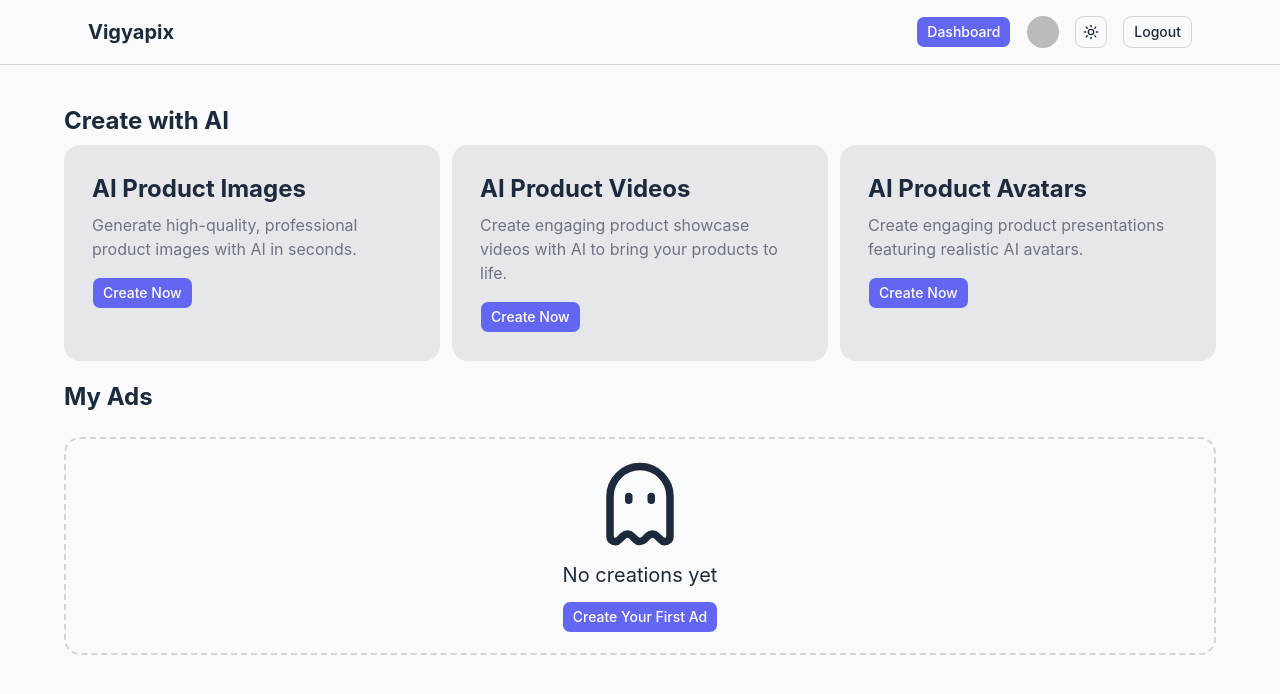
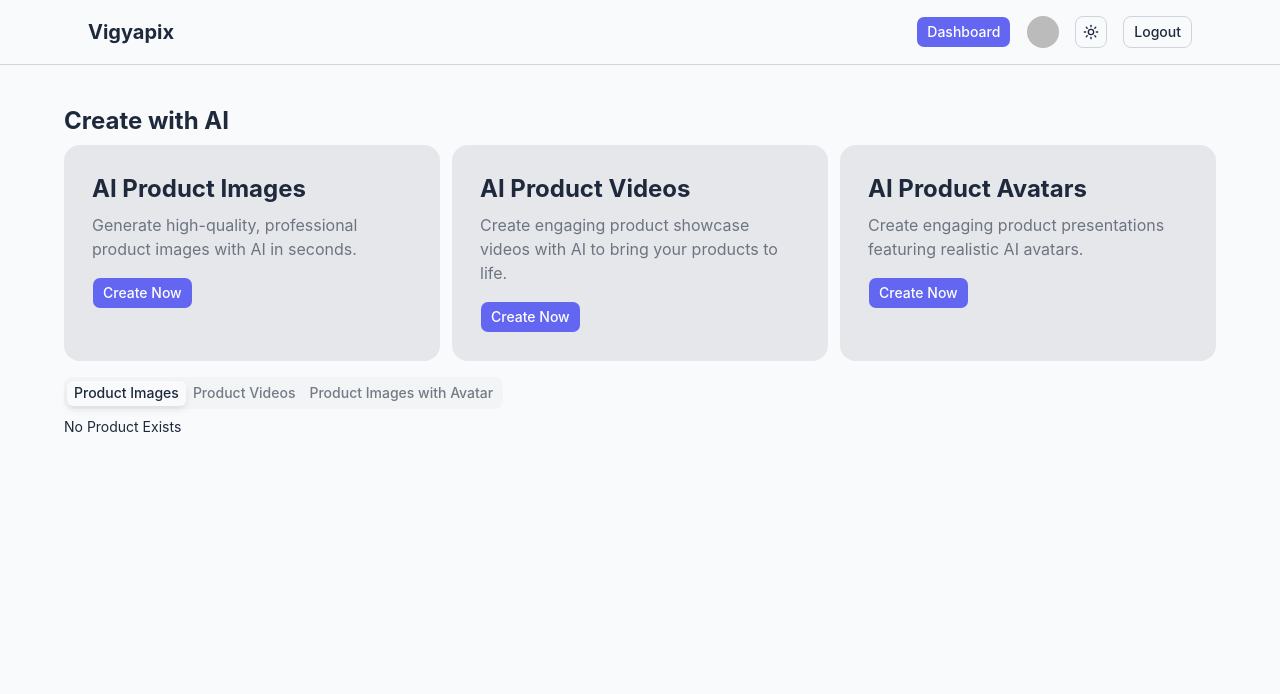
Before and after one commit to somenath203/vigyapix, a Next.js app: page /dashboard in a window 1280 px wide. Shown: the top 694 px of the page. Built offline with nearby package versions, Linux system fonts and the light colour scheme; no server answers; sample sign-in values are in the browser's storage.

Commit message:
switched back to Image and HTML video components and fixed avatar list rendering

```diff
--- a/src/app/api/generate-product-video-ai/route.js
+++ b/src/app/api/generate-product-video-ai/route.js
@@ -70,7 +70,7 @@
 
   try {
 
-    const { productInputImageUrlFromImageKit, productInputDescription } = await req?.json();
+    const { productInputImageUrlFromImageKit, productInputDescription } = await req.json();
 
     // Generate a video prompt using OpenAI.
     const promptResFromOpenAI = await openAIClient.responses.create({
--- a/src/app/creative-ai-tools/product-images-with-avatar/_components/PreviewResult.jsx
+++ b/src/app/creative-ai-tools/product-images-with-avatar/_components/PreviewResult.jsx
@@ -1,6 +1,6 @@
 "use client";
 
-import { Image } from "@imagekit/next";
+import Image from "next/image";
 import { Download, Eye, Loader2 } from "lucide-react";
 import Link from "next/link";
 import axios from "axios";
--- a/src/app/creative-ai-tools/product-images/_components/PreviewResult.jsx
+++ b/src/app/creative-ai-tools/product-images/_components/PreviewResult.jsx
@@ -1,6 +1,6 @@
 "use client";
 
-import { Image } from "@imagekit/next";
+import Image from "next/image";
 import { Download, Eye, Loader2 } from "lucide-react";
 import Link from "next/link";
 import axios from "axios";
--- a/src/app/creative-ai-tools/product-videos/page.jsx
+++ b/src/app/creative-ai-tools/product-videos/page.jsx
@@ -188,7 +188,7 @@
           generatedProductVideoUrl,
           originalProductImageUrl,
           productDescription: allFormData?.descriptionInput,
-          userEmailWhoCreatedTheImageProduct: userData?.email,
+          userEmailWhoCreatedTheVideoProduct: userData?.email,
           createdAt: serverTimestamp(),
         });
 
--- /dev/null
+++ b/src/app/dashboard/_components/ProductImagesList.jsx
@@ -0,0 +1,19 @@
+const ProductImagesList = ({ allImageProducts }) => {
+  return (
+    <div>
+
+      {allImageProducts && allImageProducts?.length === 0 ? (
+        <div>
+          No Product Exists
+        </div>
+      ) : (
+        <div>
+          Product Exists
+        </div>
+      )}
+
+    </div>
+  )
+}
+
+export default ProductImagesList;
--- /dev/null
+++ b/src/app/dashboard/_components/ProductImagesWithAvatar.jsx
@@ -0,0 +1,9 @@
+const ProductImagesWithAvatar = ({ allImageWithAvatarProducts }) => {
+  return (
+    <div>
+
+    </div>
+  )
+}
+
+export default ProductImagesWithAvatar;
--- /dev/null
+++ b/src/app/dashboard/_components/ProductVideosList.jsx
@@ -0,0 +1,9 @@
+const ProductVideosList = ({ allVideoProducts }) => {
+  return (
+    <div>
+
+    </div>
+  )
+}
+
+export default ProductVideosList;
--- a/src/app/dashboard/_components/UsersCreationHistory.jsx
+++ b/src/app/dashboard/_components/UsersCreationHistory.jsx
@@ -1,38 +1,171 @@
-'use client';
+"use client";
 
 import { useState } from "react";
-import { Ghost } from "lucide-react";
-import { Button } from "@/components/ui/button";
+import { collection, getDocs, query, where } from "firebase/firestore";
 
-const UsersCreationHistory = () => {
+import { Tabs, TabsContent, TabsList, TabsTrigger } from "@/components/ui/tabs";
+import ProductImagesList from "./ProductImagesList";
+import ProductVideosList from "./ProductVideosList";
+import ProductImagesWithAvatar from "./ProductImagesWithAvatar";
+import { db } from "@/firebaseConfig";
 
-  const [ userCreationHistoryList, setUserCreationHistoryList ] = useState([]);
 
-  return (
-    <div>
+const UsersCreationHistory = ({ userEmailAddress }) => {
 
-      <h2 className="font-bold text-2xl mt-5 mb-2">My Ads</h2>
 
-      {userCreationHistoryList?.length === 0 ? (
+  const  [loadingAllProductPictures, setLoadingAllProductPictures ] = useState(false);
 
-        <div className="p-5 border-2 border-dashed rounded-2xl flex flex-col items-center justify-center mt-6 gap-3">
+  const [ loadingAllProductVideos, setLoadingAllProductVideos ] = useState(false);
 
-            <Ghost size={90} />
+  const [ loadingAllProductPicturesWithAvatar, setLoadingAllProductPicturesWithAvatar ] = useState(false);
 
-            <h2 className="text-xl">No creations yet</h2>
 
-            <Button className="hover:cursor-pointer">Create Your First Ad</Button>
+  // Fetch all generated product images for a particular email address
+  const fetchProductImages = async () => {
 
-        </div>
+    try {
 
-      ) : (
+      setLoadingAllProductPictures(true);
 
-        <div></div>
+      const q = query(
+        collection(db, "productAdsPicturesData"),
+        where("userEmailWhoCreatedTheImageProduct", "==", userEmailAddress),
+      );
 
-      )}
+      const querySnapshot = await getDocs(q);
 
-    </div>
-  )
-}
+      const productImages = querySnapshot.docs.map((doc) => ({
+        id: doc.id,
+        ...doc.data(),
+      }));
+
+      console.log("Product Images:", productImages);
+
+    } catch (error) {
+
+      console.error("Error fetching product images:", error);
+
+    } finally {
+
+      setLoadingAllProductPictures(false);
+
+    }
+
+  };
+
+
+  // Fetch all generated product videos for a particular email address
+  const fetchProductVideos = async () => {
+
+    try {
+
+      setLoadingAllProductVideos(true);
+
+      const q = query(
+        collection(db, "productAdsVideoData"),
+        where("userEmailWhoCreatedTheVideoProduct", "==", userEmailAddress),
+      );
+
+      const querySnapshot = await getDocs(q);
+
+      const productVideos = querySnapshot.docs.map((doc) => ({
+        id: doc.id,
+        ...doc.data(),
+      }));
+
+      console.log("Product Videos:", productVideos);
+
+    } catch (error) {
+
+      console.error("Error fetching product videos:", error);
+
+    } finally {
+
+      setLoadingAllProductVideos(false);
+
+    }
+
+  };
+
+
+  // Fetch all generated product images with avatars for a particular email address
+  const fetchProductImagesWithAvatar = async () => {
+
+    try {
+
+      setLoadingAllProductPicturesWithAvatar(true);
+
+      const q = query(
+        collection(db, "productAdsPictureWithAvatarData"),
+        where("userEmailWhoCreatedTheImageProduct", "==", userEmailAddress),
+      );
+
+      const querySnapshot = await getDocs(q);
+
+      const productImagesWithAvatar = querySnapshot.docs.map((doc) => ({
+        id: doc.id,
+        ...doc.data(),
+      }));
+
+      console.log("Product Images with Avatar:", productImagesWithAvatar);
+
+    } catch (error) {
+
+      console.error("Error fetching product images with avatar:", error);
+
+    } finally {
+
+      setLoadingAllProductPicturesWithAvatar(false);
+
+    }
+
+  };
+
+
+  return loadingAllProductPictures || loadingAllProductVideos || loadingAllProductPicturesWithAvatar ? (
+
+    <div>Loading</div>
+
+  ) : (
+
+    <Tabs defaultValue="productimages" className="w-100 mt-4">
+
+      <TabsList>
+
+        <TabsTrigger value="productimages" className="hover:cursor-pointer">
+          Product Images
+        </TabsTrigger>
+
+        <TabsTrigger value="productvideos" className="hover:cursor-pointer">
+          Product Videos
+        </TabsTrigger>
+
+        <TabsTrigger
+          value="productimageswithavatar"
+          className="hover:cursor-pointer"
+        >
+          Product Images with Avatar
+        </TabsTrigger>
+
+      </TabsList>
+
+      <TabsContent value="productimages">
+        <ProductImagesList allImageProducts={fetchProductImages} />
+      </TabsContent>
+
+      <TabsContent value="productvideos">
+        <ProductVideosList allVideoProducts={fetchProductVideos} />
+      </TabsContent>
+
+      <TabsContent value="productimageswithavatar">
+        <ProductImagesWithAvatar allImageWithAvatarProducts={fetchProductImagesWithAvatar} />
+      </TabsContent>
+
+    </Tabs>
+
+  );
+
+};
+
 
 export default UsersCreationHistory;
--- a/src/app/dashboard/page.jsx
+++ b/src/app/dashboard/page.jsx
@@ -48,7 +48,7 @@
 
           <AiToolsList />
 
-          <UsersCreationHistory />
+          <UsersCreationHistory userEmailAddress={userData?.email} />
 
         </div>
 
--- /dev/null
+++ b/src/components/ui/tabs.jsx
@@ -0,0 +1,87 @@
+"use client"
+
+import { Tabs as TabsPrimitive } from "@base-ui/react/tabs"
+import { cva } from "class-variance-authority";
+import { cn } from "cn"
+
+function Tabs({
+  className,
+  orientation = "horizontal",
+  ...props
+}) {
+  return (
+    <TabsPrimitive.Root
+      data-slot="tabs"
+      data-orientation={orientation}
+      className={cn(
+        "group/tabs flex gap-2 data-horizontal:flex-col",
+        className
+      )}
+      {...props}
+    />
+  )
+}
+
+const tabsListVariants = cva(
+  "group/tabs-list inline-flex w-fit items-center justify-center rounded-lg p-[3px] text-muted-foreground group-data-horizontal/tabs:h-8 group-data-vertical/tabs:h-fit group-data-vertical/tabs:flex-col data-[variant=line]:rounded-none",
+  {
+    variants: {
+      variant: {
+        default: "bg-muted",
+        line: "gap-1 bg-transparent",
+      },
+    },
+    defaultVariants: {
+      variant: "default",
+    },
+  }
+)
+
+function TabsList({
+  className,
+  variant = "default",
+  ...props
+}) {
+  return (
+    <TabsPrimitive.List
+      data-slot="tabs-list"
+      data-variant={variant}
+      className={cn(tabsListVariants({ variant }), className)}
+      {...props}
+    />
+  )
+}
+
+function TabsTrigger({
+  className,
+  ...props
+}) {
+  return (
+    <TabsPrimitive.Tab
+      data-slot="tabs-trigger"
+      className={cn(
+        "relative inline-flex h-[calc(100%-1px)] flex-1 items-center justify-center gap-1.5 rounded-md border border-transparent px-1.5 py-0.5 text-sm font-medium whitespace-nowrap text-foreground/60 transition-all group-data-vertical/tabs:w-full group-data-vertical/tabs:justify-start hover:text-foreground focus-visible:border-ring focus-visible:ring-[3px] focus-visible:ring-ring/50 focus-visible:outline-1 focus-visible:outline-ring disabled:pointer-events-none disabled:opacity-50 has-data-[icon=inline-end]:pr-1 has-data-[icon=inline-start]:pl-1 aria-disabled:pointer-events-none aria-disabled:opacity-50 dark:text-muted-foreground dark:hover:text-foreground group-data-[variant=default]/tabs-list:data-active:shadow-sm group-data-[variant=line]/tabs-list:data-active:shadow-none [&_svg]:pointer-events-none [&_svg]:shrink-0 [&_svg:not([class*='size-'])]:size-4",
+        "group-data-[variant=line]/tabs-list:bg-transparent group-data-[variant=line]/tabs-list:data-active:bg-transparent dark:group-data-[variant=line]/tabs-list:data-active:border-transparent dark:group-data-[variant=line]/tabs-list:data-active:bg-transparent",
+        "data-active:bg-background data-active:text-foreground dark:data-active:border-input dark:data-active:bg-input/30 dark:data-active:text-foreground",
+        "after:absolute after:bg-foreground after:opacity-0 after:transition-opacity group-data-horizontal/tabs:after:inset-x-0 group-data-horizontal/tabs:after:bottom-[-5px] group-data-horizontal/tabs:after:h-0.5 group-data-vertical/tabs:after:inset-y-0 group-data-vertical/tabs:after:-right-1 group-data-vertical/tabs:after:w-0.5 group-data-[variant=line]/tabs-list:data-active:after:opacity-100",
+        className
+      )}
+      {...props}
+    />
+  )
+}
+
+function TabsContent({
+  className,
+  ...props
+}) {
+  return (
+    <TabsPrimitive.Panel
+      data-slot="tabs-content"
+      className={cn("flex-1 text-sm outline-none", className)}
+      {...props}
+    />
+  )
+}
+
+export { Tabs, TabsList, TabsTrigger, TabsContent, tabsListVariants }
```
Also changed, not shown: src/app/creative-ai-tools/product-images-with-avatar/_components/FormInput.jsx (+5 -7 lines), src/app/creative-ai-tools/product-videos/_components/PreviewResult.jsx (+4 -3 lines).
